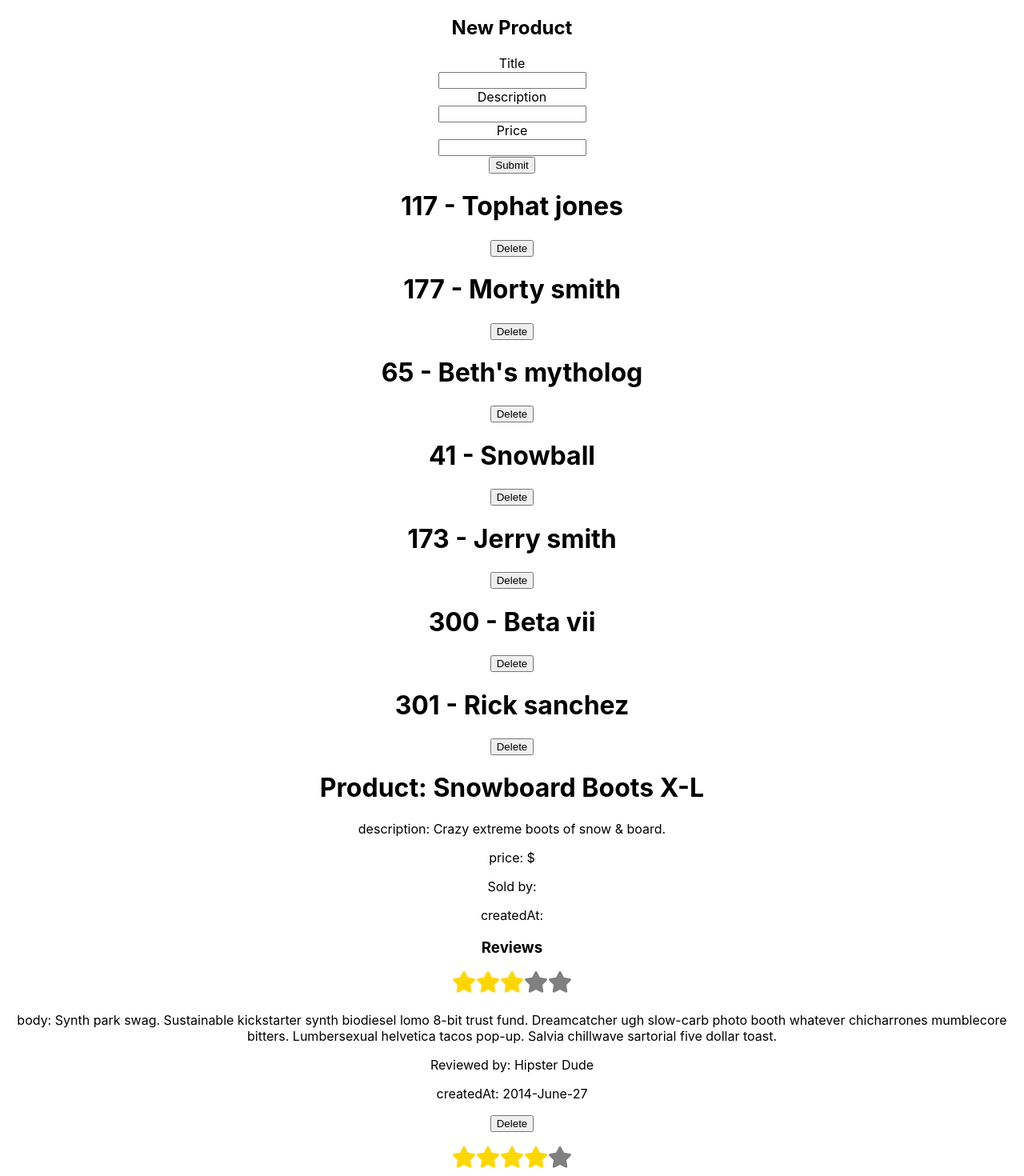
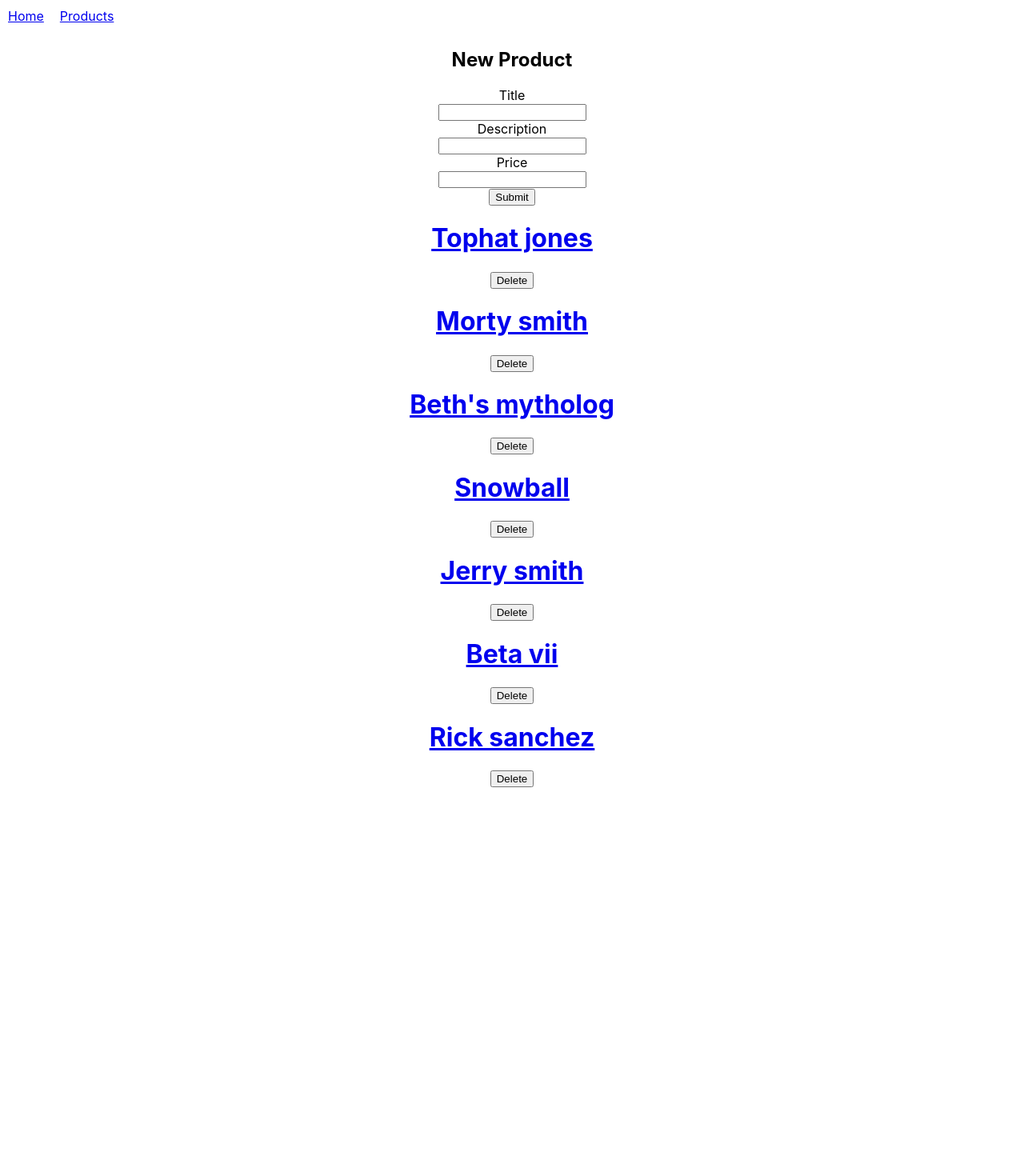
Before and after one commit to CodeCoreYVR/react-amazing-amazon-wadd-sept-2020, a React (Create React App) app: page /products in a window 1280 px wide. Shown: the top 1470 px of the page at 80% size. After the commit the page ends 984 px from the top, so only its background shows below. Built offline with nearby package versions, Linux system fonts and the light colour scheme.

Commit message:
added navbar and react router

```diff
--- a/package.json
+++ b/package.json
@@ -8,6 +8,7 @@
     "@testing-library/user-event": "^12.1.10",
     "react": "^17.0.2",
     "react-dom": "^17.0.2",
+    "react-router-dom": "^5.2.0",
     "react-scripts": "4.0.3",
     "web-vitals": "^1.0.1"
   },
--- a/src/App.js
+++ b/src/App.js
@@ -1,12 +1,17 @@
 import './App.css';
 import ProductsIndexPage from './components/ProductsIndexPage'
 import ProductShowPage from './components/ProductShowPage'
+import NavBar from './components/NavBar';
+import { BrowserRouter as Router, Route } from 'react-router-dom';
 function App() {
   return (
-    <div className="App">
-    <ProductsIndexPage/>
-    <ProductShowPage/>
-    </div>
+    <Router>
+      <div className="App">
+        <NavBar />
+        <Route path="/products" exact component={ProductsIndexPage} />
+        <Route path="/products/:id" component={ProductShowPage} />
+      </div>
+    </Router>
   );
 }
 
--- /dev/null
+++ b/src/components/NavBar.js
@@ -0,0 +1,19 @@
+import React from 'react';
+import { Link } from 'react-router-dom';
+
+function NavBar(props) {
+  return (
+    <nav
+      style={{
+        padding: '10px',
+        display: 'flex'
+      }}>
+      <Link style={{ marginRight: '20px' }} to="/">
+        Home
+      </Link>
+      <Link to="/products">Products</Link>
+    </nav>
+  );
+}
+
+export default NavBar ;
--- a/src/components/ProductsIndexPage.js
+++ b/src/components/ProductsIndexPage.js
@@ -1,10 +1,14 @@
 import React, { Component } from "react";
 import products from '../data/products'
 import ProductForm from "./ProductForm";
+import { Link } from 'react-router-dom';
+
 class ProductsIndexPage extends Component {
   constructor(props) {
     super(props);
     this.state = {
+      loading: true,
+
       products
     };
     this.deleteProduct = this.deleteProduct.bind(this);
@@ -48,7 +52,7 @@ class ProductsIndexPage extends Component {
             <>
             <div key={p.id}>
               <h1>
-                {p.id} - {p.title}
+                <Link to={`/products/${p.id}`}>{p.title}</Link>{' '}
               </h1>
               <button onClick={this.deleteProduct(p.id)}>Delete</button>
 
--- a/src/components/ReviewDetails.js
+++ b/src/components/ReviewDetails.js
@@ -6,7 +6,7 @@ function ReviewDetails(props = {}) {
       <h3 className='header'>
         <StarRating max={5} currentNumber={props.rating} />
       </h3>
-      <p>body: {props.body}</p>
+      <p>{props.body}</p>
       <p>Reviewed by: {props.reviewerName}</p>
       <p>createdAt: {props.createdAt}</p>{' '}
       <button onClick={onDeleteClick(props.id)}>Delete</button>
```
Also changed, not shown: 2 other files (tests, documents, lock files or other folders).
